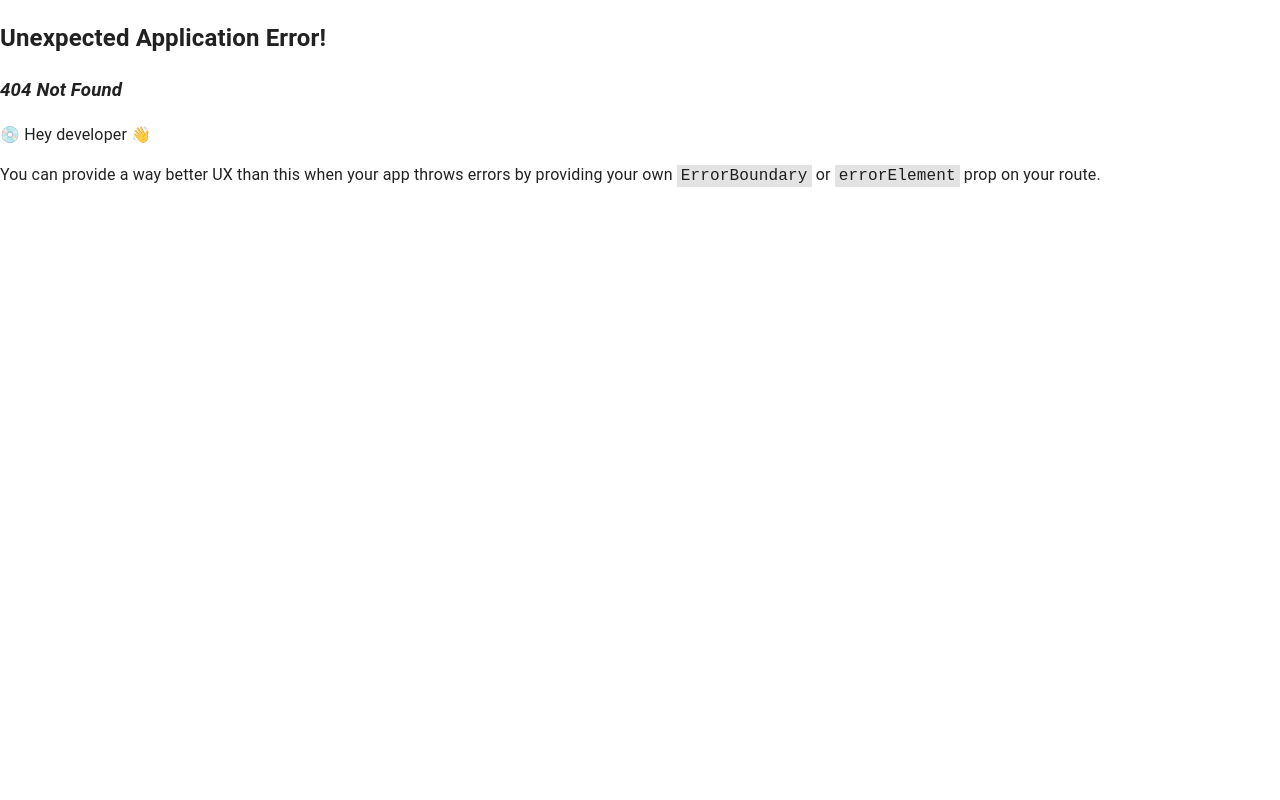
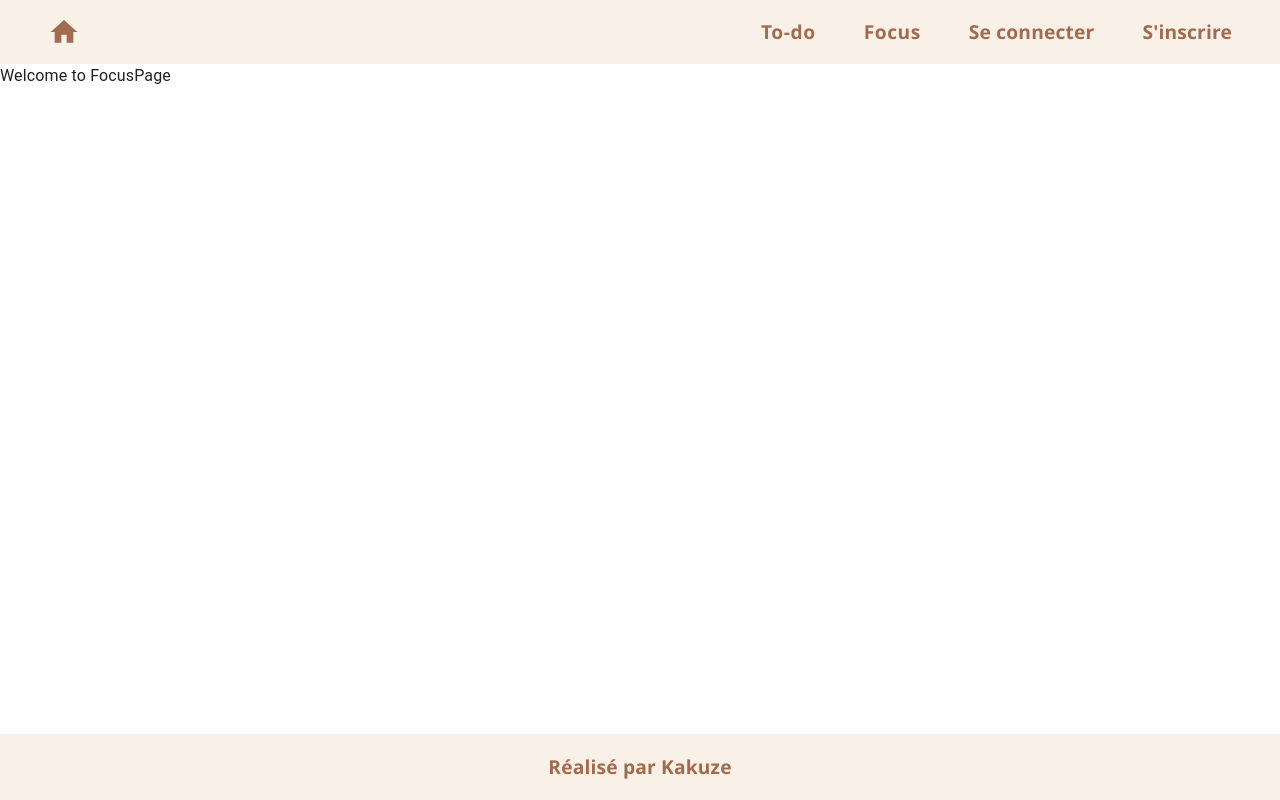
Before and after one commit to ayoub-benhammou-vinci/gestyle, a React (Vite) app in the folder frontend/: page /focus in a window 1280 px wide. Before the commit this address had no page. Built offline with nearby package versions, Linux system fonts and the light colour scheme.

Commit message:
feat: navigate to focus page

```diff
--- /dev/null
+++ b/frontend/src/components/pages/Focuspage.tsx
@@ -0,0 +1,5 @@
+const Focuspage = () => {
+  return <> Welcome to FocusPage</>;
+};
+
+export default Focuspage;
--- a/frontend/src/main.tsx
+++ b/frontend/src/main.tsx
@@ -7,6 +7,7 @@ import LoginPage from './components/pages/Loginpage';
 import Homepage from './components/pages/Homepage';
 import RegisterPage from './components/pages/Registerpage';
 import Todopage from './components/pages/Todopage';
+import Focuspage from './components/pages/Focuspage';
 
 const router = createBrowserRouter([
   {
@@ -29,6 +30,10 @@ const router = createBrowserRouter([
         path: 'todo',
         element: <Todopage />,
       },
+      {
+        path: 'focus',
+        element: <Focuspage />,
+      },
     ],
   },
 ]);
```
